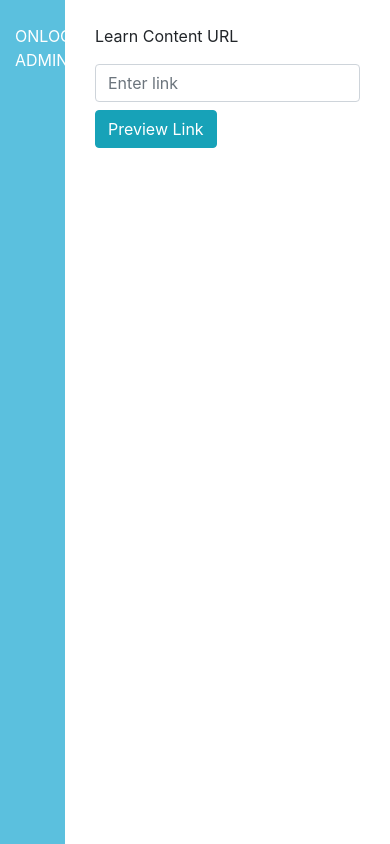
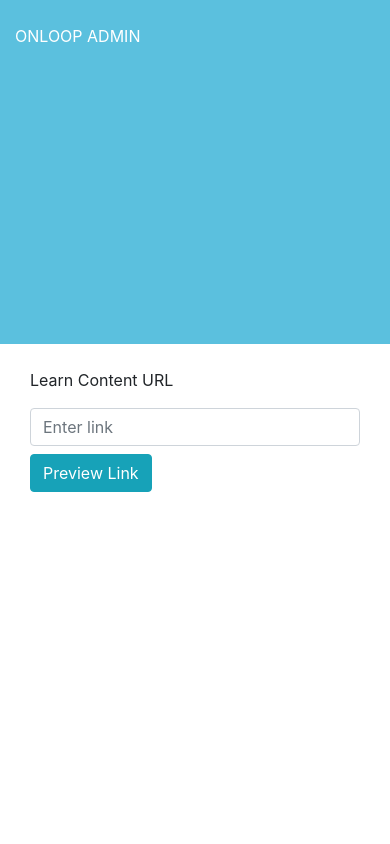
Before and after one commit to cjbeattie/link-preview, a React (Create React App) app in the folder link-preview/: page / in a window 390 px wide. Built offline with nearby package versions, Linux system fonts and the light colour scheme.

Commit message:
Making content responsive

```diff
--- a/link-preview/src/App.js
+++ b/link-preview/src/App.js
@@ -10,7 +10,7 @@ function App() {
   return (
     <Container fluid className="vh-100" >
       <Row className="h-100">
-        <Col xs={2} style={{ backgroundColor: "#5bc0de" }}>
+        <Col md={2} style={{ backgroundColor: "#5bc0de" }}>
           <Sidebar />
         </Col>
         <Col >
--- a/link-preview/src/components/PreviewDisplay.js
+++ b/link-preview/src/components/PreviewDisplay.js
@@ -6,16 +6,18 @@ const PreviewDisplay = (props) => {
             <Container fluid className="mt-5">
                 {props.error ?
                     <Row>
-                        <Col>
+                        <Col className="pl-0">
                             <p style={{ color: "red" }} className="mt-4">An error has occurred while trying to retrieve the Preview Link. Please try again later!</p>
                         </Col>
                     </Row>
                     :
                     <Row>
-                        <Col xs={4}><Image src={props.data.image} fluid /></Col>
+                        <Col xs={4}>
+                            <Image src={props.data.image} fluid />
+                        </Col>
                         <Col>
                             <h1>{props.data.title}</h1>
-                            <p>{props.data.description}</p>
+                            <p style={{ wordBreak: "break-word" }}>{props.data.description}</p>
                         </Col>
                     </Row>}
             </Container>
```
